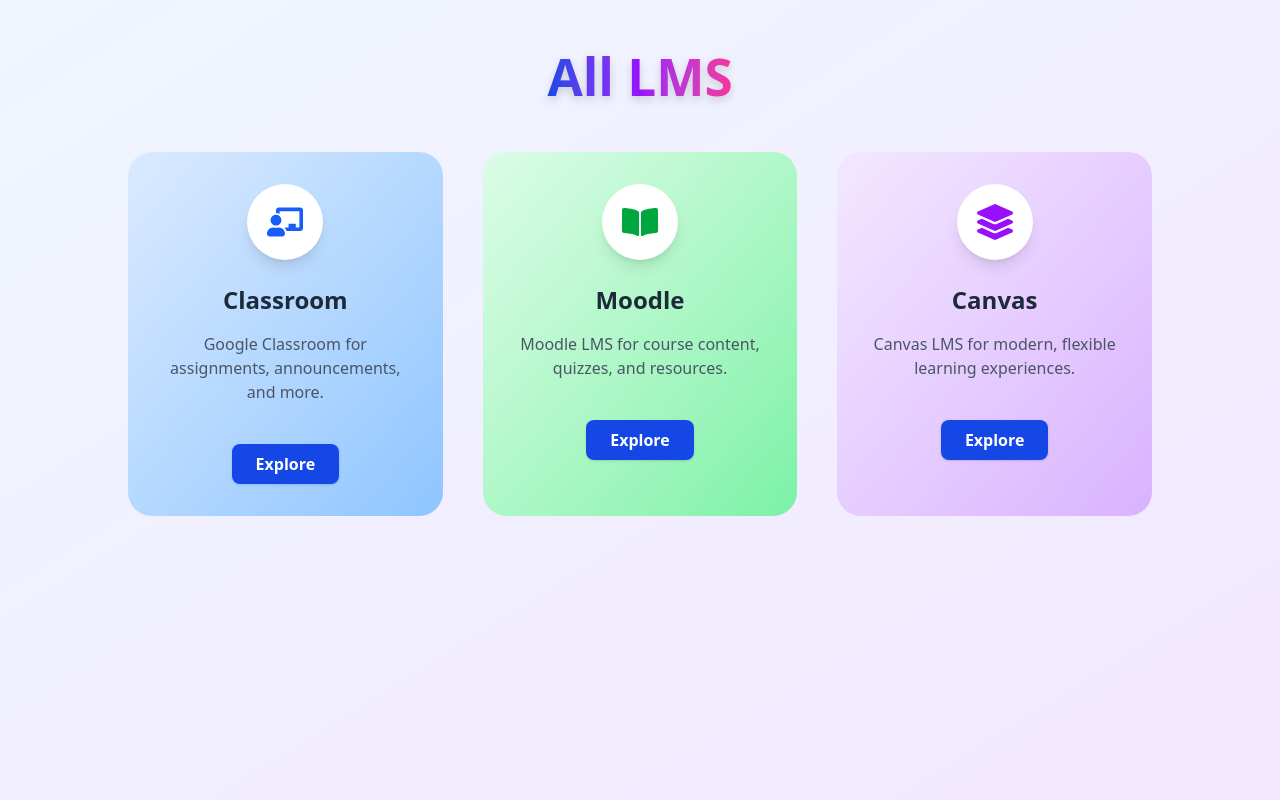
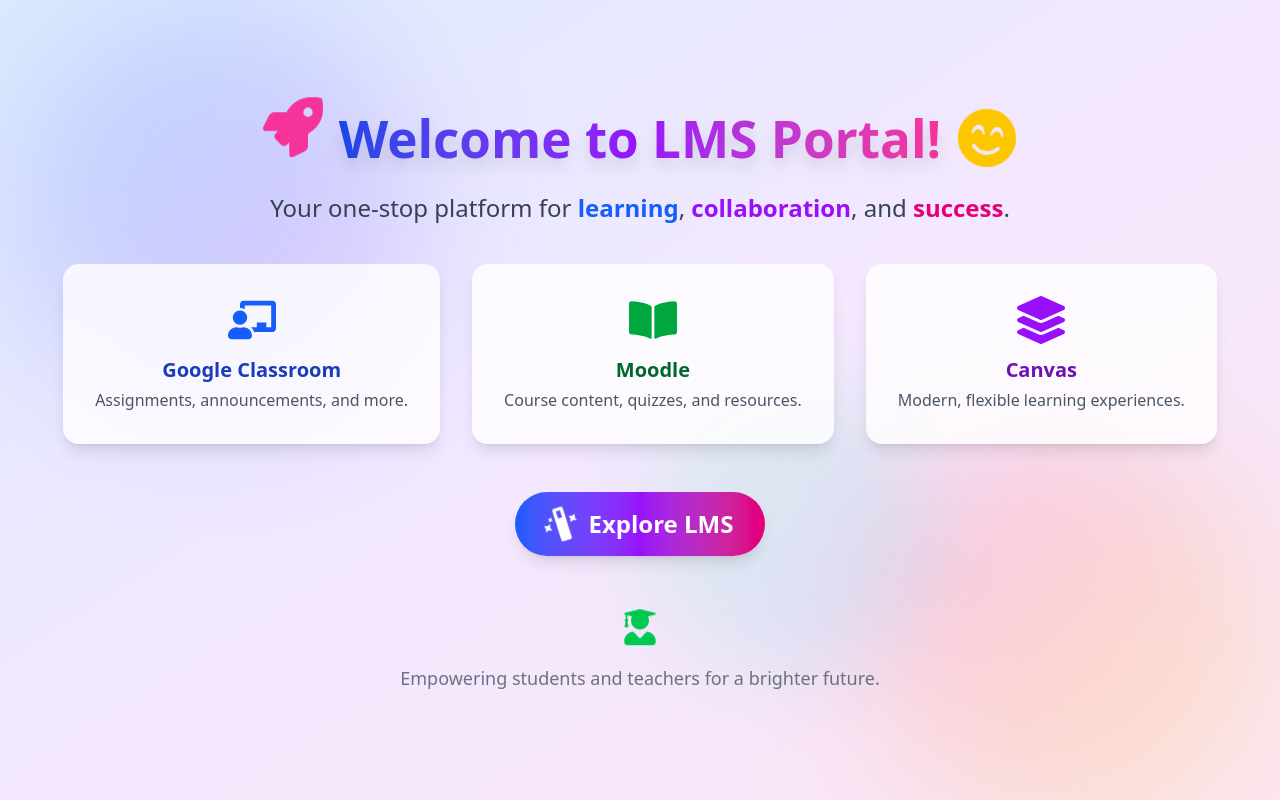
Before and after one commit to cr4ck-j4ck/LMS, a React (Vite) app in the folder Frontend/: page / in a window 1280 px wide. Built offline with nearby package versions, Linux system fonts and the light colour scheme.

Commit message:
added Routes for the latest pages

```diff
--- a/Frontend/src/Routes/Routes.tsx
+++ b/Frontend/src/Routes/Routes.tsx
@@ -1,24 +1,27 @@
-import { Routes, Route, Navigate } from "react-router-dom";
+import { Routes, Route } from "react-router-dom";
 import Dashboard from "../dashboard/Dashboard";
 import Login from "../Auth/Login";
-import MainPage from "../pages/MainPage";
+import MainPage from "../pages/ShowLMS";
 import ShowClassroom from '../pages/ShowClassroom';
 import Moodle from '../pages/Moodle';
 import Canvas from '../pages/Canvas';
 import ReportsPage from '../pages/ReportsPage';
 import Welcome from '../pages/Welcome';
+import MoodleAboard from "@/pages/MoodleAboard";
+
 const AppRoutes = () => {
     return (
         <Routes>
-            <Route path="/" element={<MainPage />} />
-            <Route path="/" element={<Navigate to="/dashboard" replace />} />
+            <Route path="/" element={<Welcome />} />
+            <Route path="/showLMS" element={<MainPage />} />
             <Route path="/dashboard" element={<Dashboard />} />
             <Route path="/login" element={<Login />} />
             <Route path="/showClassroom" element={<ShowClassroom />} />
             <Route path="/moodle" element={<Moodle />} />
             <Route path="/canvas" element={<Canvas />} />
             <Route path="/ReportsPage" element={<ReportsPage/>} />
-            <Route path="/welcome" element={<Welcome />} />
+
+            <Route path="/moodleAboard" element={<MoodleAboard/>} />
         </Routes>
     )
 };
```
